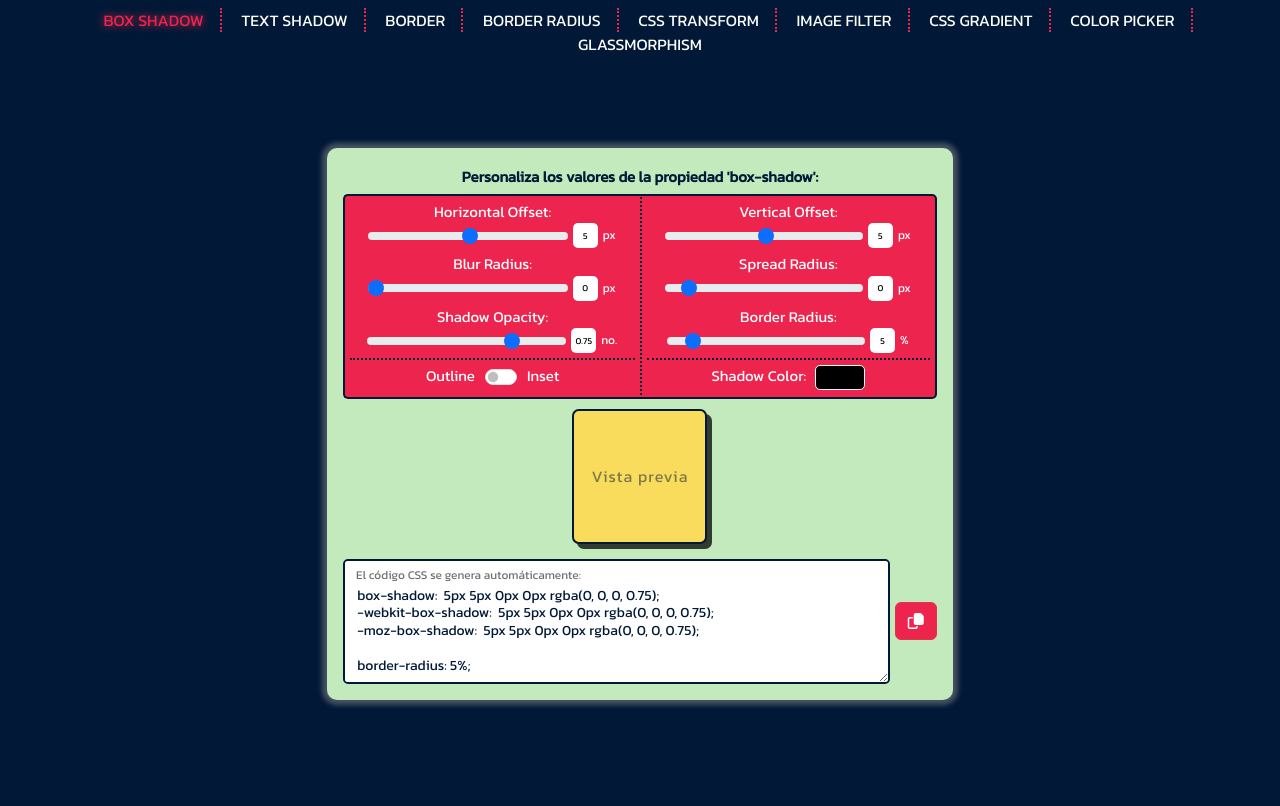
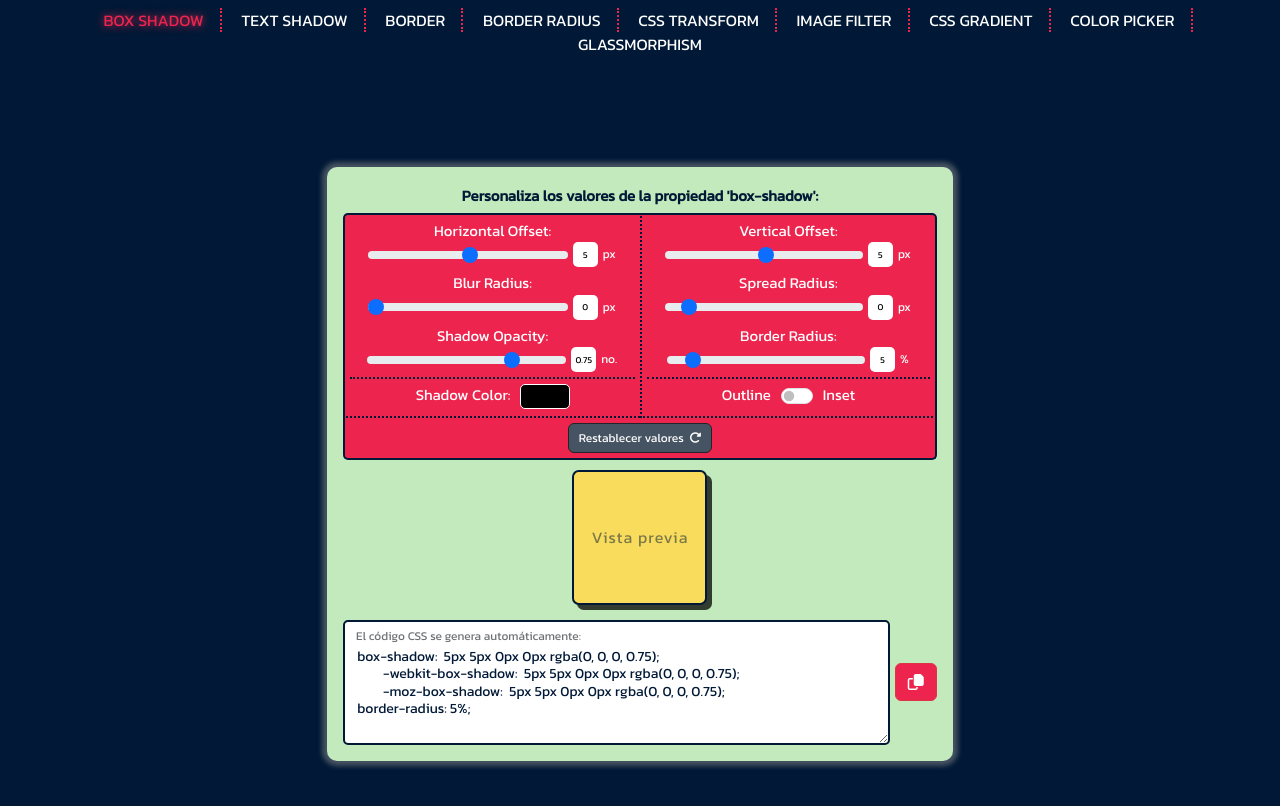
Before and after one commit to MauricioBarrueta/boxShadowGenerator, a website: page index.html in a window 1280 px wide. Drawn offline with nearby package versions, Linux system fonts and the light colour scheme.

Commit message:
Se agregó el botón de 'reset'

```diff
--- a/index.html
+++ b/index.html
@@ -42,10 +42,9 @@
                         <input type="range" class="form-range" min="0" max="1" step="0.05" value="0.75" id="opacity" oninput="opaRange.value=opacity.value">
                         <input type="number" id="opaRange" min="0" max="1" step="0.05" value="0.75" oninput="opacity.value=opaRange.value"><span>no.</span>
                     </div>
-                    <div class="form-check form-switch">
-                        <label class="form-check-label" for="inset">Outline</label>
-                        <input class="form-check-input" type="checkbox" role="switch" id="inset">
-                        <label class="form-check-label" for="inset">Inset</label>
+                    <div class="input-group bs-color">
+                        <label class="form-label" for="color">Shadow Color:</label>
+                        <input type="color" id="color">
                     </div>
                 </div>
                 <div class="column">
@@ -64,20 +63,20 @@
                         <input type="range" class="form-range" min="0" max="50" step="1" value="0" id="border" oninput="radiusRange.value=border.value">
                         <input type="number" id="radiusRange" min="0" max="50" value="0" oninput="border.value=radiusRange.value"><span>%</span>
                     </div>
-                    <div class="input-group bs-color">
-                        <label class="form-label" for="color">Shadow Color:</label>
-                        <input type="color" id="color">
+                    <div class="form-check form-switch">
+                        <label class="form-check-label" for="inset">Outline</label>
+                        <input class="form-check-input" type="checkbox" role="switch" id="inset">
+                        <label class="form-check-label" for="inset">Inset</label>
                     </div>
                 </div>
             </div>
-
+            <div class="reset-container"><button class="btn btn-dark reset-btn" onclick="resetRangeValues(), generateOrUpdateBoxShadow()">Restablecer valores &nbsp;&#xf2f9;</button></div>
             <div class="shadow-res">
                 <div class="box-shadow-preview"><span>Vista previa</span></div>
             </div>
-
             <div class="shadow-code">
                 <div class="form-floating">
-                    <textarea class="form-control" placeholder="Leave a comment here" id="bs-code" style="height: 125px"></textarea>
+                    <textarea class="form-control" placeholder="Leave a comment here" id="bs-code" style="height: 125px" spellcheck="false"></textarea>
                     <label for="bs-code">El código CSS se genera automáticamente:</label>
                 </div>
                 <button class="btn btn-danger copy-btn" title="Copiar código">&#xf0c5;</button>
--- a/src/js/main.js
+++ b/src/js/main.js
@@ -1,9 +1,8 @@
 const hOffset = document.getElementById('hOffset'), vOffset = document.getElementById('vOffset'), blurRadius = document.getElementById('blurRadius'),
     spread = document.getElementById('spread'), opacity = document.getElementById('opacity'), borderRadius = document.getElementById('border')
-const hOffsetValue = document.getElementById('hRange'), opValue = document.getElementById('opaRange'),
-    vOffsetValue = document.getElementById('vRange'), borderValue = document.getElementById('radiusRange')
+const hOffsetValue = document.getElementById('hRange'), opValue = document.getElementById('opaRange'), vOffsetValue = document.getElementById('vRange'),
+    borderValue = document.getElementById('radiusRange')
 const colorShadow = document.getElementById('color'), insetShadow = document.getElementById('inset')
-
 const generatedBoxShadow = document.querySelector('.box-shadow-preview'), boxShadowCode = document.getElementById('bs-code'),
     boxShadowOptions = document.querySelectorAll('.shadow-options input')
 
@@ -22,17 +21,14 @@ colorShadow.addEventListener('change', () => { generateOrUpdateBoxShadow() })
 /* Genera la vista previa y el código de box-shadow */
 function generateOrUpdateBoxShadow() {
     const code = `${insetShadow.checked ? 'inset ' : ''} ${hOffset.value}px ${vOffset.value}px ${blurRadius.value}px ${spread.value}px ${hexColorToRgba(colorShadow.value, opacity.value)}`
-
     generatedBoxShadow.style.boxShadow = code
     generatedBoxShadow.style.borderRadius = `${borderRadius.value}%`
-    boxShadowCode.textContent = `box-shadow: ${code};\n-webkit-box-shadow: ${code};\n-moz-box-shadow: ${code};\n\nborder-radius: ${borderRadius.value}%;`
+    boxShadowCode.textContent = `box-shadow: ${code};\n\t-webkit-box-shadow: ${code};\n\t-moz-box-shadow: ${code};\nborder-radius: ${borderRadius.value}%;`
 }
 
 /* Transforma el color hexadecimal al modelo RGB */
 const hexColorToRgba = (colorShw, opacityShw) => {
-    const r = parseInt(colorShw.substr(1, 2), 16)
-    const g = parseInt(colorShw.substr(3, 2), 16)
-    const b = parseInt(colorShw.substr(5, 2), 16)
+    const r = parseInt(colorShw.substr(1, 2), 16), g = parseInt(colorShw.substr(3, 2), 16), b = parseInt(colorShw.substr(5, 2), 16)
     return `rgba(${r}, ${g}, ${b}, ${opacityShw})`
 }
 
--- a/src/scss/styles.scss
+++ b/src/scss/styles.scss
@@ -32,7 +32,7 @@ body {
         display: flex; align-items: center; justify-content: center; flex-wrap: wrap; flex-direction: row;
     }
     .container {
-        min-height: 90vh;
+        min-height: 100vh;
         .card-container {
             width: auto; max-width: 650px; min-width: 450px; height: auto;
             padding: 1em; text-align: center;
@@ -45,13 +45,13 @@ body {
             span { cursor: default; }
 
             .shadow-options {
-                margin: 5px 0;
+                margin-top: 5px;
                 .column {
                     width: 50%; height: 205px;
-                    padding: 5px; border: 2px solid $oxfordBlue;
+                    padding: 5px; border: 2px solid $oxfordBlue; border-bottom-style: dotted;
                     background-color: $redCrayola; color: white;
-                    &:first-child { border-radius: 5px 0 0 5px; border-right: 0; }
-                    &:last-child { border-radius: 0 5px 5px 0; border-left: 2px dotted $oxfordBlue; }
+                    &:first-child { border-radius: 5px 0 0 0; border-right: 0; }
+                    &:last-child { border-radius: 0 5px 0 0; border-left: 2px dotted $oxfordBlue; }
 
                     .input-group {
                         justify-content: center;
@@ -109,6 +109,15 @@ body {
                     }
                 }
             }
+            .reset-container {
+                background-color: $redCrayola; border: 2px solid $oxfordBlue; border-top: 0;
+                border-radius: 0 0 5px 5px; padding: 5px;
+                .reset-btn {
+                    background-color: $Charcoal; padding: 5px 10px;
+                    font-size: 12px;
+                    &:hover { background-color: #000; }
+                }
+            }
             .shadow-res {
                 position: relative; z-index: 2;
                 margin: 10px 0;
```
Also changed, not shown: src/scss/styles.css, 1 other file.
